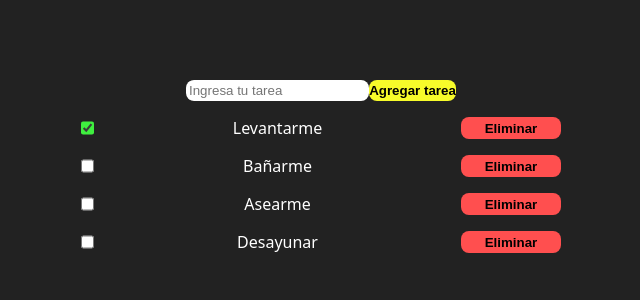
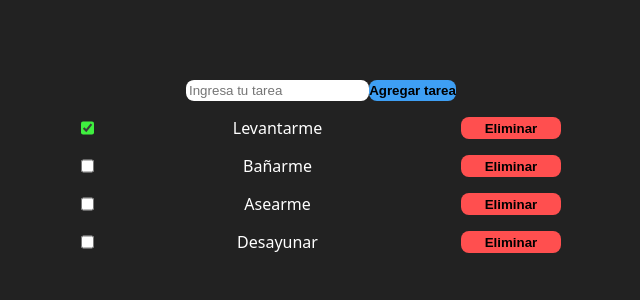
Before and after one commit to DiegoDiazVi/simple-todo-list, a React (Vite) app: page / in a window 1280 px wide. In both pictures the pointer is over the button "Agregar tarea". Shown: the top 300 px of the page, without its empty margins (319-959 px from the left). Built offline with nearby package versions, Linux system fonts and the light colour scheme.

Commit message:
style: Update CSS classes in App.css for task form and save button

```diff
--- a/src/App.css
+++ b/src/App.css
@@ -30,17 +30,17 @@ main {
     background-color: #fff;
 }
 
-.task-form-button, .task-save{
+.task-form-button {
     width: 105px;
     border-radius: 8px;
     border: none;
     font-weight: 700;
-    background-color: #ebf43eda;
+    background-color: #5fb3fd;
     cursor: pointer;
 }
 
-.task-form-button:hover, .task-save:hover{
-    background-color: #f7fb2a;
+.task-form-button:hover {
+    background-color: #3e9ff4;
 }
 
 
@@ -72,14 +72,6 @@ ul {
     font-weight: 600;
 }
 
-.edit {
-    background-color: #5fb3fd;
-}
-
-.edit:hover {
-    background-color: #3e9ff4;
-}
-
 .delete {
     background-color: #ff4f4f;
 }
```
